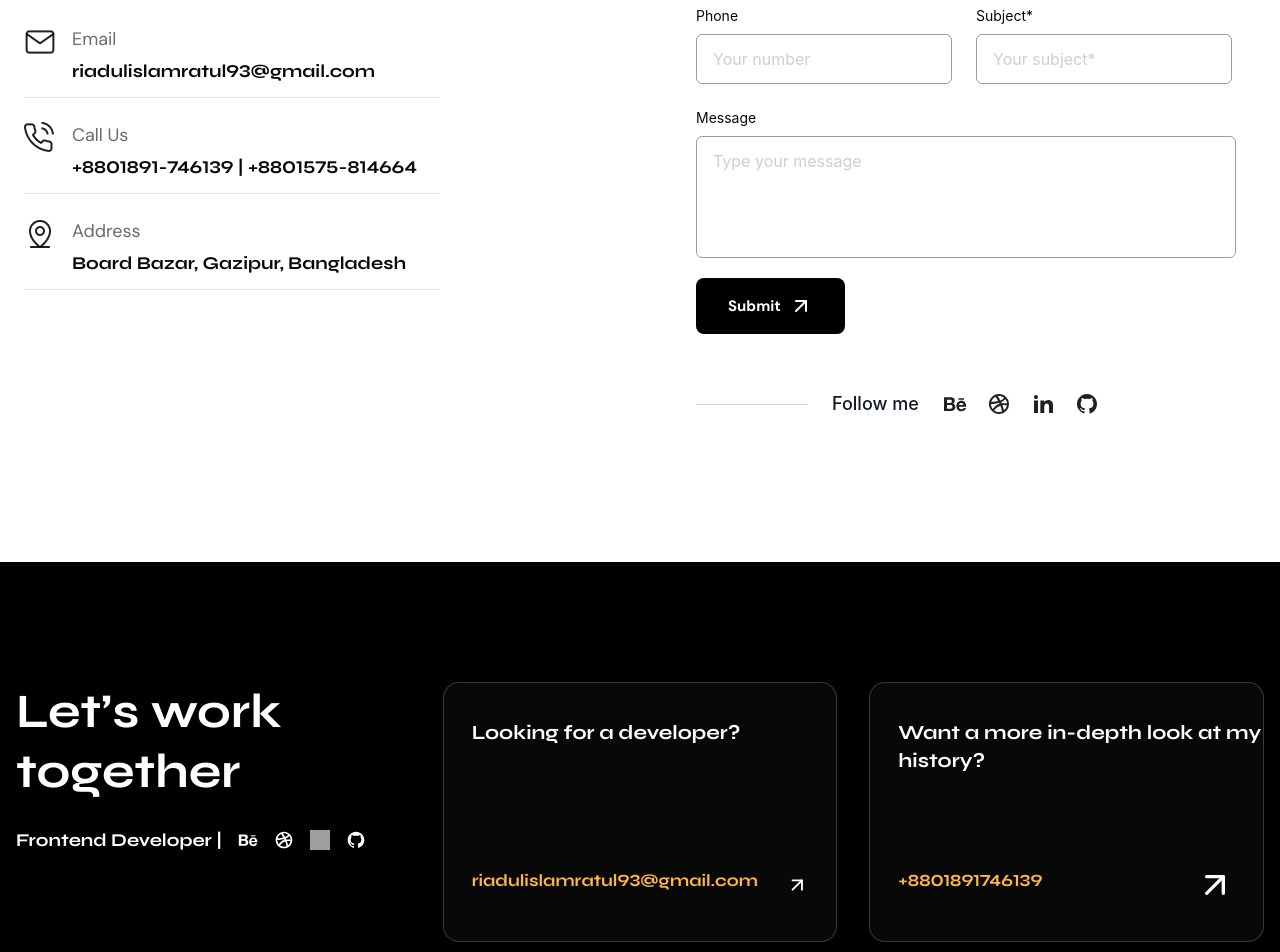
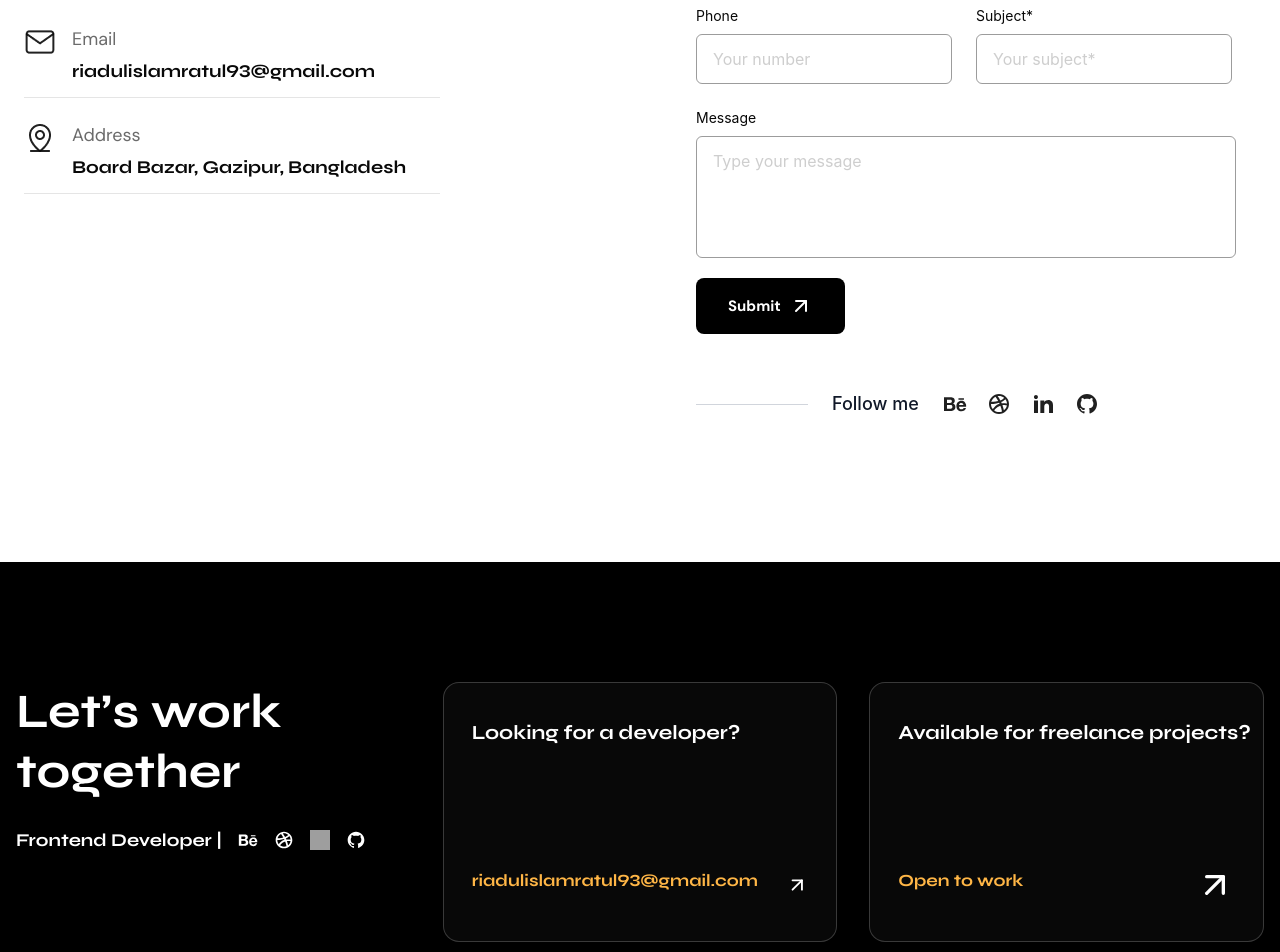
Before and after one commit to Riyadulislamratul/My_Portfolio, a React (Vite) app: page /contact in a window 1280 px wide. Shown: the part 320-1272 px from the top of the page. Built offline with nearby package versions, Linux system fonts and the light colour scheme; grey boxes are pictures that could not be loaded.

Commit message:
Privacy secured

```diff
--- a/src/components/Footer.jsx
+++ b/src/components/Footer.jsx
@@ -66,9 +66,8 @@ const Footer = () => {
                 type="email"
               />
               <BlackCard
-                title="Want a more in-depth look at my history?"
-                contact="+8801891746139"
-                type="phone"
+                title="Available for freelance projects?"
+                contact="Open to work"
               />
             </div>
           </Reveal>
--- a/src/pages/ContactPage.jsx
+++ b/src/pages/ContactPage.jsx
@@ -66,13 +66,7 @@ const ContactPage = () => {
                     />
                   </StaggerItem>
 
-                  <StaggerItem>
-                    <Cards
-                      img={CallIcon}
-                      title="Call Us"
-                      description="+8801891-746139 | +8801575-814664"
-                    />
-                  </StaggerItem>
+
 
                   <StaggerItem>
                     <Cards
```
